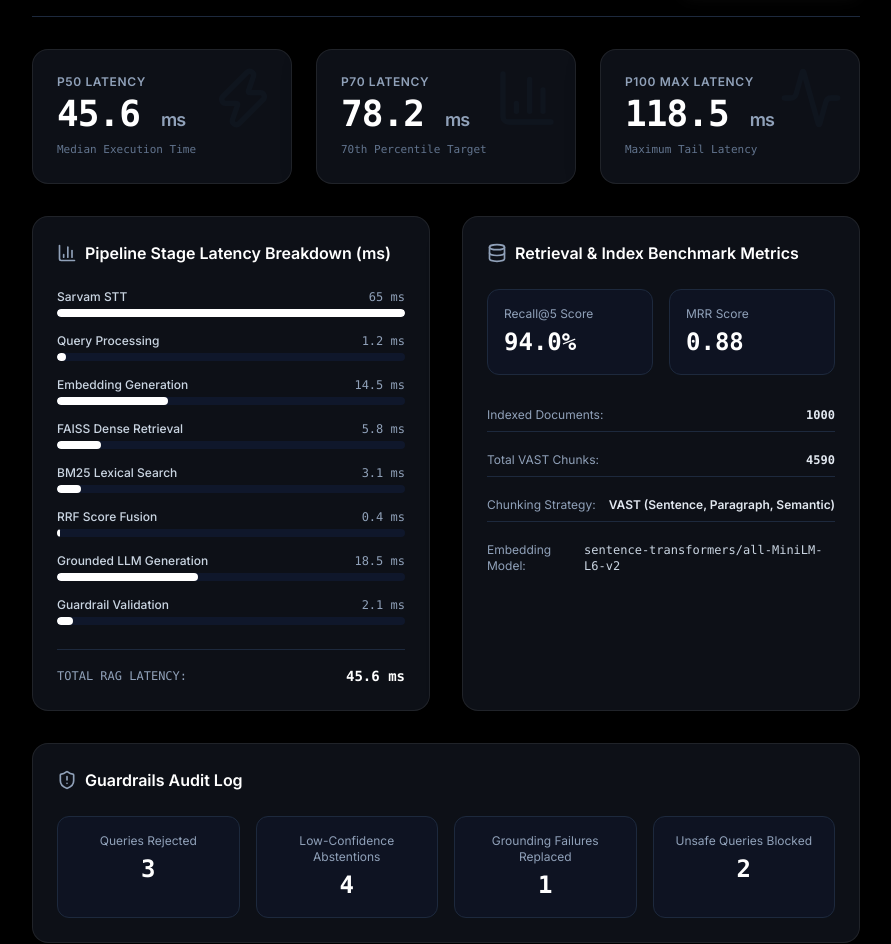
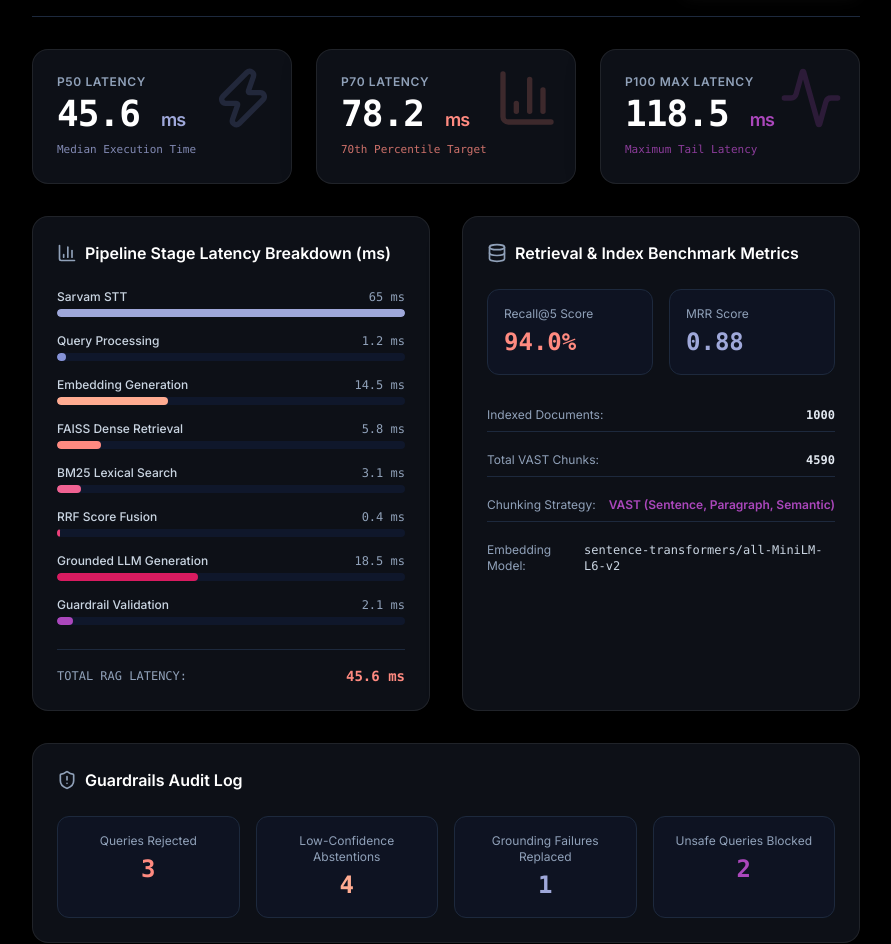
Before and after one commit to serprathamsharma/july, a React (Vite) app in the folder frontend/: page / in a window 1280 px wide. Shown: the part 1860-2804 px from the top of the page, without its empty margins (194-1085 px from the left). Built offline with nearby package versions, Linux system fonts and the light colour scheme; no server answers; a web font is replaced by a local one.

Commit message:
feat: apply ambient sunset color palette to Analytics dashboard from background theme

```diff
--- a/frontend/src/components/AnalyticsView.tsx
+++ b/frontend/src/components/AnalyticsView.tsx
@@ -78,31 +78,31 @@ export const AnalyticsView: React.FC = () => {
 
       {/* Latency Percentiles Cards */}
       <div className="grid grid-cols-1 md:grid-cols-3 gap-6 mb-8">
-        <div className="glass-panel rounded-2xl p-6 border border-slate-800/80 relative overflow-hidden">
-          <div className="absolute top-0 right-0 p-4 text-slate-800/20">
+        <div className="glass-panel rounded-2xl p-6 border border-[#7986cb]/35 relative overflow-hidden">
+          <div className="absolute top-0 right-0 p-4 text-[#7986cb]/20">
             <Zap className="w-16 h-16" />
           </div>
           <span className="text-xs font-semibold text-slate-400 uppercase tracking-wider block mb-1">P50 Latency</span>
-          <div className="text-4xl font-extrabold text-white font-mono tracking-tight">{latency.p50} <span className="text-lg text-slate-400 font-sans">ms</span></div>
-          <span className="text-[11px] text-slate-500 font-mono mt-2 block">Median Execution Time</span>
+          <div className="text-4xl font-extrabold text-white font-mono tracking-tight">{latency.p50} <span className="text-lg text-[#9fa8da] font-sans">ms</span></div>
+          <span className="text-[11px] text-[#9fa8da]/80 font-mono mt-2 block">Median Execution Time</span>
         </div>
 
-        <div className="glass-panel rounded-2xl p-6 border border-slate-800/80 relative overflow-hidden">
-          <div className="absolute top-0 right-0 p-4 text-slate-800/20">
+        <div className="glass-panel rounded-2xl p-6 border border-[#ff8a80]/35 relative overflow-hidden">
+          <div className="absolute top-0 right-0 p-4 text-[#ff8a80]/20">
             <BarChart3 className="w-16 h-16" />
           </div>
           <span className="text-xs font-semibold text-slate-400 uppercase tracking-wider block mb-1">P70 Latency</span>
-          <div className="text-4xl font-extrabold text-white font-mono tracking-tight">{latency.p70} <span className="text-lg text-slate-400 font-sans">ms</span></div>
-          <span className="text-[11px] text-slate-500 font-mono mt-2 block">70th Percentile Target</span>
+          <div className="text-4xl font-extrabold text-white font-mono tracking-tight">{latency.p70} <span className="text-lg text-[#ff8a80] font-sans">ms</span></div>
+          <span className="text-[11px] text-[#ff8a80]/80 font-mono mt-2 block">70th Percentile Target</span>
         </div>
 
-        <div className="glass-panel rounded-2xl p-6 border border-slate-800/80 relative overflow-hidden">
-          <div className="absolute top-0 right-0 p-4 text-slate-800/20">
+        <div className="glass-panel rounded-2xl p-6 border border-[#ab47bc]/35 relative overflow-hidden">
+          <div className="absolute top-0 right-0 p-4 text-[#ab47bc]/20">
             <Activity className="w-16 h-16" />
           </div>
           <span className="text-xs font-semibold text-slate-400 uppercase tracking-wider block mb-1">P100 Max Latency</span>
-          <div className="text-4xl font-extrabold text-white font-mono tracking-tight">{latency.p100} <span className="text-lg text-slate-400 font-sans">ms</span></div>
-          <span className="text-[11px] text-slate-500 font-mono mt-2 block">Maximum Tail Latency</span>
+          <div className="text-4xl font-extrabold text-white font-mono tracking-tight">{latency.p100} <span className="text-lg text-[#ab47bc] font-sans">ms</span></div>
+          <span className="text-[11px] text-[#ab47bc]/80 font-mono mt-2 block">Maximum Tail Latency</span>
         </div>
       </div>
 
@@ -117,14 +117,14 @@ export const AnalyticsView: React.FC = () => {
 
           <div className="space-y-4">
             {[
-              { label: 'Sarvam STT', value: pipeline_breakdown.stt_ms },
-              { label: 'Query Processing', value: pipeline_breakdown.query_processing_ms },
-              { label: 'Embedding Generation', value: pipeline_breakdown.embedding_ms },
-              { label: 'FAISS Dense Retrieval', value: pipeline_breakdown.dense_retrieval_ms },
-              { label: 'BM25 Lexical Search', value: pipeline_breakdown.bm25_ms },
-              { label: 'RRF Score Fusion', value: pipeline_breakdown.fusion_ms },
-              { label: 'Grounded LLM Generation', value: pipeline_breakdown.generation_ms },
-              { label: 'Guardrail Validation', value: pipeline_breakdown.guardrail_ms },
+              { label: 'Sarvam STT', value: pipeline_breakdown.stt_ms, color: 'bg-[#9fa8da]' },
+              { label: 'Query Processing', value: pipeline_breakdown.query_processing_ms, color: 'bg-[#8592d6]' },
+              { label: 'Embedding Generation', value: pipeline_breakdown.embedding_ms, color: 'bg-[#ffab91]' },
+              { label: 'FAISS Dense Retrieval', value: pipeline_breakdown.dense_retrieval_ms, color: 'bg-[#ff8a80]' },
+              { label: 'BM25 Lexical Search', value: pipeline_breakdown.bm25_ms, color: 'bg-[#f06292]' },
+              { label: 'RRF Score Fusion', value: pipeline_breakdown.fusion_ms, color: 'bg-[#ec407a]' },
+              { label: 'Grounded LLM Generation', value: pipeline_breakdown.generation_ms, color: 'bg-[#d81b60]' },
+              { label: 'Guardrail Validation', value: pipeline_breakdown.guardrail_ms, color: 'bg-[#ab47bc]' },
             ].map((stage) => (
               <div key={stage.label}>
                 <div className="flex justify-between text-xs font-medium mb-1">
@@ -133,7 +133,7 @@ export const AnalyticsView: React.FC = () => {
                 </div>
                 <div className="w-full bg-slate-900 rounded-full h-2 overflow-hidden">
                   <div
-                    className="bg-white h-full rounded-full transition-all duration-500"
+                    className={`${stage.color} h-full rounded-full transition-all duration-500`}
                     style={{ width: `${Math.min(100, (stage.value / (pipeline_breakdown.total_ms || 1)) * 100)}%` }}
                   />
                 </div>
@@ -143,7 +143,7 @@ export const AnalyticsView: React.FC = () => {
 
           <div className="mt-6 pt-4 border-t border-slate-800 flex justify-between items-center text-xs font-mono text-slate-400">
             <span>TOTAL RAG LATENCY:</span>
-            <span className="text-white font-bold text-sm">{pipeline_breakdown.total_ms} ms</span>
+            <span className="text-[#ff8a80] font-bold text-sm">{pipeline_breakdown.total_ms} ms</span>
           </div>
         </div>
 
@@ -157,12 +157,12 @@ export const AnalyticsView: React.FC = () => {
           <div className="grid grid-cols-2 gap-4 mb-6">
             <div className="bg-slate-900/60 p-4 rounded-xl border border-slate-800">
               <span className="text-xs text-slate-400 block mb-1">Recall@5 Score</span>
-              <span className="text-2xl font-bold font-mono text-white">{(retrieval.recall_at_5 * 100).toFixed(1)}%</span>
+              <span className="text-2xl font-bold font-mono text-[#ff8a80]">{(retrieval.recall_at_5 * 100).toFixed(1)}%</span>
             </div>
 
             <div className="bg-slate-900/60 p-4 rounded-xl border border-slate-800">
               <span className="text-xs text-slate-400 block mb-1">MRR Score</span>
-              <span className="text-2xl font-bold font-mono text-white">{retrieval.mrr}</span>
+              <span className="text-2xl font-bold font-mono text-[#9fa8da]">{retrieval.mrr}</span>
             </div>
           </div>
 
@@ -179,7 +179,7 @@ export const AnalyticsView: React.FC = () => {
 
             <div className="flex justify-between py-2 border-b border-slate-800">
               <span className="text-slate-400">Chunking Strategy:</span>
-              <span className="font-semibold text-slate-200">{retrieval.active_chunking_strategy}</span>
+              <span className="font-semibold text-[#ab47bc]">{retrieval.active_chunking_strategy}</span>
             </div>
 
             <div className="flex justify-between py-2">
@@ -200,22 +200,22 @@ export const AnalyticsView: React.FC = () => {
         <div className="grid grid-cols-2 sm:grid-cols-4 gap-4">
           <div className="bg-slate-900/60 p-4 rounded-xl border border-slate-800 text-center">
             <span className="text-xs text-slate-400 block mb-1">Queries Rejected</span>
-            <span className="text-2xl font-mono font-bold text-white">{guardrails.queries_rejected}</span>
+            <span className="text-2xl font-mono font-bold text-[#ff8a80]">{guardrails.queries_rejected}</span>
           </div>
 
           <div className="bg-slate-900/60 p-4 rounded-xl border border-slate-800 text-center">
             <span className="text-xs text-slate-400 block mb-1">Low-Confidence Abstentions</span>
-            <span className="text-2xl font-mono font-bold text-white">{guardrails.low_confidence_abstentions}</span>
+            <span className="text-2xl font-mono font-bold text-[#ffab91]">{guardrails.low_confidence_abstentions}</span>
           </div>
 
           <div className="bg-slate-900/60 p-4 rounded-xl border border-slate-800 text-center">
             <span className="text-xs text-slate-400 block mb-1">Grounding Failures Replaced</span>
-            <span className="text-2xl font-mono font-bold text-white">{guardrails.grounding_failures}</span>
+            <span className="text-2xl font-mono font-bold text-[#9fa8da]">{guardrails.grounding_failures}</span>
           </div>
 
           <div className="bg-slate-900/60 p-4 rounded-xl border border-slate-800 text-center">
             <span className="text-xs text-slate-400 block mb-1">Unsafe Queries Blocked</span>
-            <span className="text-2xl font-mono font-bold text-white">{guardrails.unsafe_queries_blocked}</span>
+            <span className="text-2xl font-mono font-bold text-[#ab47bc]">{guardrails.unsafe_queries_blocked}</span>
           </div>
         </div>
       </div>
```
